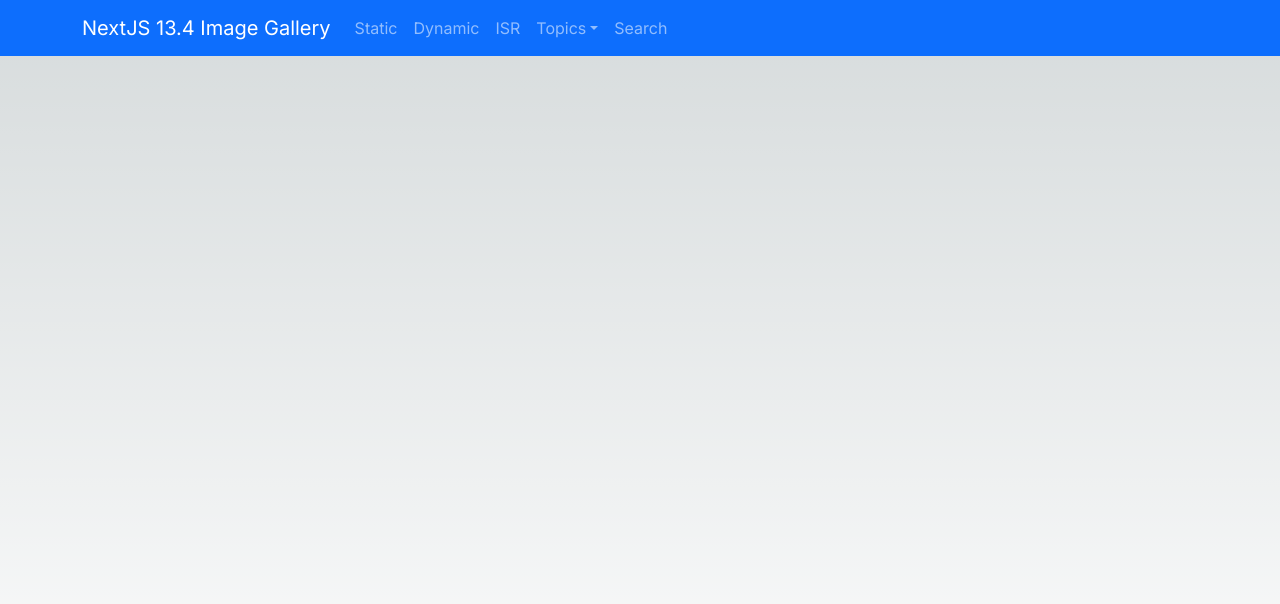
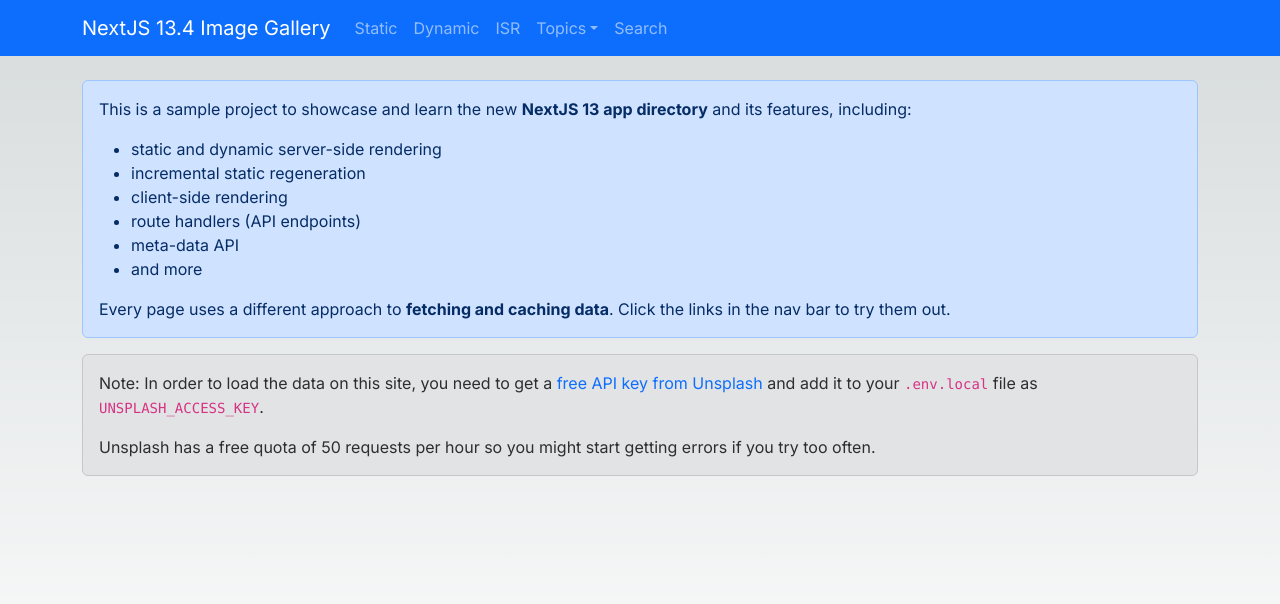
Before and after one commit to patelharsh9797/Next-13-Image-Gallery, a Next.js app: page / in a window 1280 px wide. Shown: the top 604 px of the page. Built offline with nearby package versions, Linux system fonts and the light colour scheme.

Commit message:
added CSR - earch with api/search

```diff
--- /dev/null
+++ b/src/app/(CSR)/search/SearchPage.module.css
@@ -0,0 +1,5 @@
+.image {
+    object-fit: cover;
+    margin: 0.25rem;
+    border-radius: 4px;
+}
--- a/src/app/page.tsx
+++ b/src/app/page.tsx
@@ -1,10 +1,41 @@
-import Image from 'next/image'
-
+import { Alert } from "@/components/bootstrap";
 
 export default function Home() {
   return (
-    <main className={""}>
-
-    </main>
-  )
+    <div>
+      <Alert>
+        <p>
+          This is a sample project to showcase and learn the new{" "}
+          <strong>NextJS 13 app directory</strong> and its features, including:
+        </p>
+        <ul>
+          <li>static and dynamic server-side rendering</li>
+          <li>incremental static regeneration</li>
+          <li>client-side rendering</li>
+          <li>route handlers (API endpoints)</li>
+          <li>meta-data API</li>
+          <li>and more</li>
+        </ul>
+        <p className="mb-0">
+          Every page uses a different approach to{" "}
+          <strong>fetching and caching data</strong>. Click the links in the nav
+          bar to try them out.
+        </p>
+      </Alert>
+      <Alert variant="secondary">
+        <p>
+          Note: In order to load the data on this site, you need to get a{" "}
+          <a href="https://unsplash.com/developers">
+            free API key from Unsplash
+          </a>{" "}
+          and add it to your <code>.env.local</code> file as{" "}
+          <code>UNSPLASH_ACCESS_KEY</code>.
+        </p>
+        <p className="mb-0">
+          Unsplash has a free quota of 50 requests per hour so you might start
+          getting errors if you try too often.
+        </p>
+      </Alert>
+    </div>
+  );
 }
```
Also changed, not shown: src/app/(CSR)/search/SearchPage.tsx (added, +85 -0 lines), src/app/(CSR)/search/page.tsx (added, +9 -0 lines), src/app/api/search/route.tsx (added, +18 -0 lines), src/app/opengraph-image.png (added), 1 other file (tests, documents, lock files or other folders).
